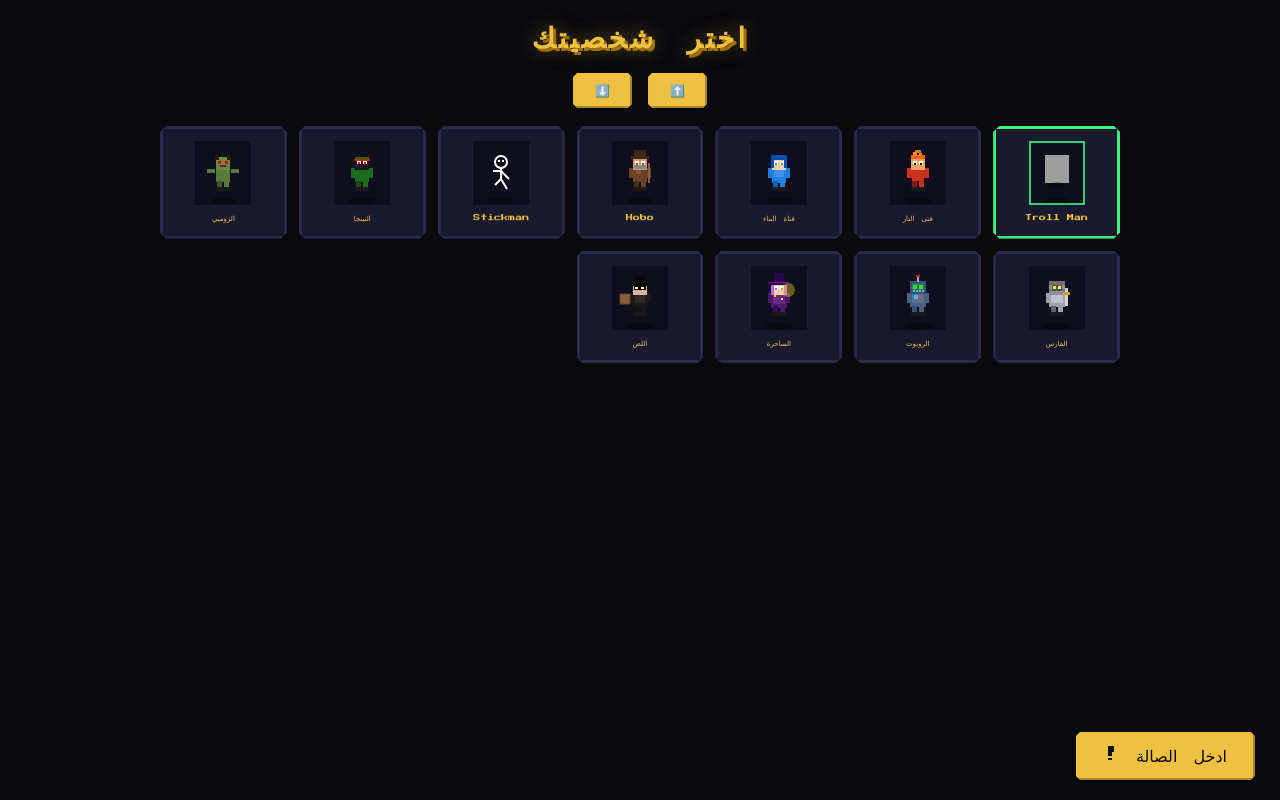
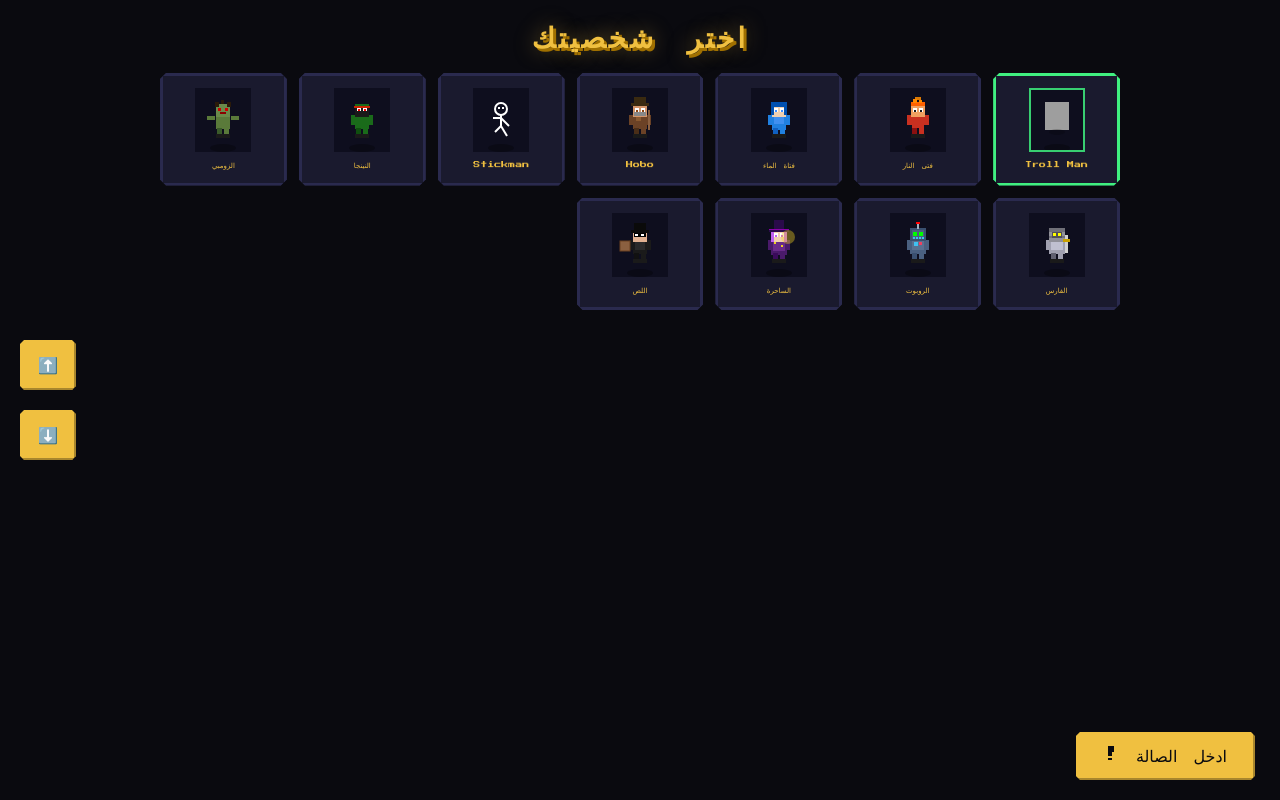
Before and after one commit to kassousyounes70-bit/ncore-game, a website: page index.html in a window 1280 px wide. Drawn offline with nearby package versions, Linux system fonts and the light colour scheme; no server answers.

Commit message:
Refactor style.css with updated styles and structure

```diff
--- a/css/style.css
+++ b/css/style.css
@@ -165,15 +165,20 @@
   background: var(--color-bg);
   display: flex; flex-direction: column;
   align-items: center; justify-content: flex-start;
-  /* التعديل الأول: رفع الحشوة السفلية لـ 90px لكي لا تغطي الأزرار على آخر شخصيات */
   padding: 20px 14px 90px;
   gap: 18px; overflow-y: auto; z-index: 90;
+  /* إخفاء شريط التمرير الافتراضي لأننا سنستخدم الأزرار */
+  scrollbar-width: none;
+}
+#character-select-screen::-webkit-scrollbar {
+  display: none;
 }
 
 #character-grid {
   display: grid;
   grid-template-columns: repeat(auto-fill, minmax(110px, 1fr));
   gap: 12px; width: 100%; max-width: 960px;
+  padding-bottom: 30px; /* مساحة إضافية في الأسفل لتسهيل الوصول لآخر شخصية */
 }
 
 .char-card {
@@ -199,7 +204,7 @@
   text-align: center; line-height: 1.5;
 }
 
-/* التعديل الثاني والأهم: تثبيت زر الدخول ليطفو في يمين الشاشة دائمًا */
+/* زر الدخول (اليمين) */
 #start-btn {
   position: fixed !important;
   bottom: 20px;
@@ -207,8 +212,27 @@
   z-index: 100;
   padding: 14px 28px;
   font-size: clamp(10px, 2.5vw, 16px);
-  /* إضافة ظل أقوى لكي يبرز كزر عائم */
   box-shadow: 4px 4px 0 #a07000, inset -2px -2px 0 rgba(0,0,0,0.3), 0 0 15px rgba(0,0,0,0.7) !important;
+}
+
+/* ==============================
+   أزرار التمرير الصعود والنزول (اليسار)
+   ============================== */
+#scroll-controls {
+  position: fixed;
+  left: 20px;
+  top: 50%;
+  transform: translateY(-50%);
+  display: flex;
+  flex-direction: column;
+  gap: 20px;
+  z-index: 100;
+}
+
+#scroll-up-btn, #scroll-down-btn {
+  padding: 15px 18px;
+  font-size: 16px;
+  box-shadow: 4px 4px 0 #a07000, inset -2px -2px 0 rgba(0,0,0,0.3), 0 0 15px rgba(0,0,0,0.5);
 }
 
 /* ==============================
@@ -302,11 +326,3 @@
    Animations
    ============================== */
 @keyframes blink  { 0%,100%{opacity:1} 50%{opacity:0} }
-
-/* ==============================
-   Scrollbar
-   ============================== */
-::-webkit-scrollbar       { width: 5px; }
-::-webkit-scrollbar-track { background: var(--color-bg); }
-::-webkit-scrollbar-thumb { background: var(--color-border); }
-::-webkit-scrollbar-thumb:hover { background: var(--color-primary); }
```
